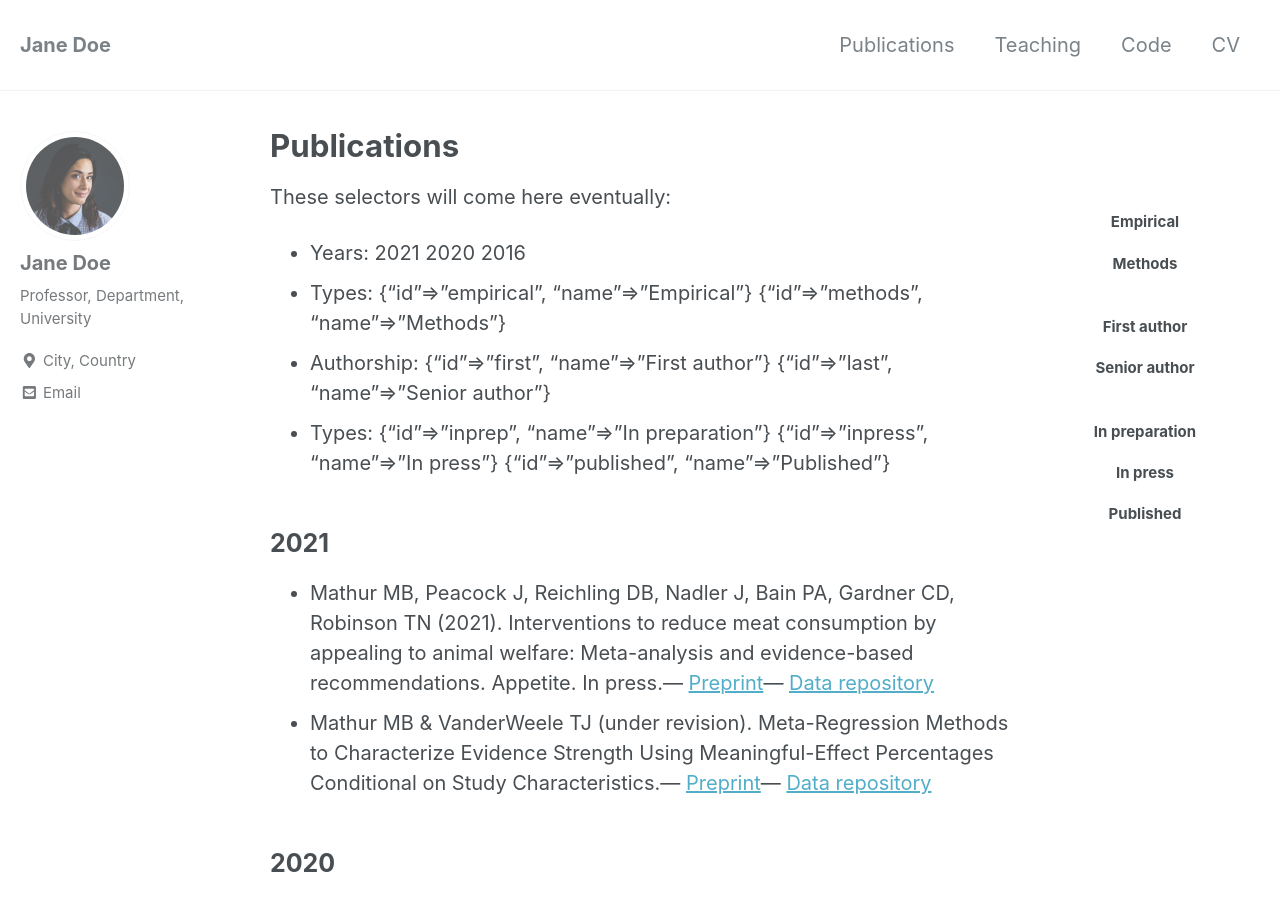
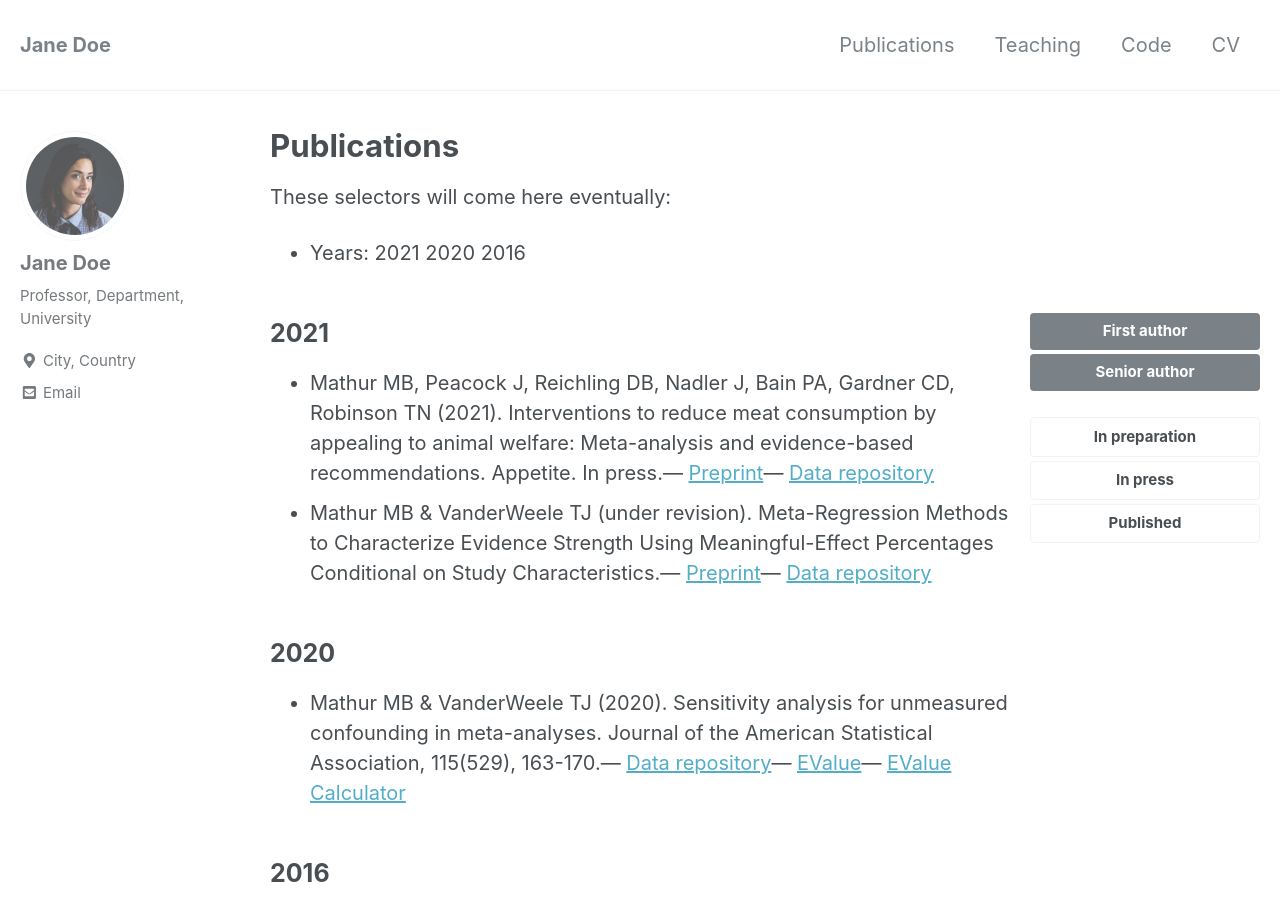
Before and after one commit to psolymos/academic-website-template, a Jekyll site: the page built from publications/index.md, in a window 1280 px wide and 900 px high. Built offline with Jekyll 4.4.1, drawn with Linux system fonts in a browser that asks for light colours; nearby versions of some CDN libraries; comment, search, counter and statistics services are not loaded.

Commit message:
See styles
Signed-off-by: Peter Solymos <psolymos@gmail.com>

```diff
--- a/publications/index.md
+++ b/publications/index.md
@@ -6,18 +6,15 @@
 
 <aside class="sidebar__control sticky">
 
-  <p>{% for v in site.data.categories.publications.types %}<div class="btn select-type-{{ v.id }}">{{ v.name }}</div>{% endfor %}</p>
-  <p>{% for v in site.data.categories.publications.authorship %}<div class="btn select-type-{{ v.id }}">{{ v.name }}</div>{% endfor %}</p>
-  <p>{% for v in site.data.categories.publications.status %}<div class="btn select-type-{{ v.id }}">{{ v.name }}</div>{% endfor %}</p>
+  <p>{% for v in site.data.categories.publications.types %}<div class="btn btn--light-outline select-type-{{ v.id }}">{{ v.name }}</div>{% endfor %}</p>
+  <p>{% for v in site.data.categories.publications.authorship %}<div class="btn btn--primary select-type-{{ v.id }}">{{ v.name }}</div>{% endfor %}</p>
+  <p>{% for v in site.data.categories.publications.status %}<div class="btn btn--inverse select-type-{{ v.id }}">{{ v.name }}</div>{% endfor %}</p>
 
 </aside>
 
 These selectors will come here eventually:
 
 - Years: {% for y in site.data.categories.publications.years %} {{ y }}{% endfor %}
-- Types: {% for ty in site.data.categories.publications.types %} {{ ty }}{% endfor %}
-- Authorship: {% for au in site.data.categories.publications.authorship %} {{ au }}{% endfor %}
-- Types: {% for st in site.data.categories.publications.status %} {{ st }}{% endfor %}
 
 {% for yr in site.data.categories.publications.years %}
 <h2 id="year-{{ yr }}">{{ yr }}</h2>
```
